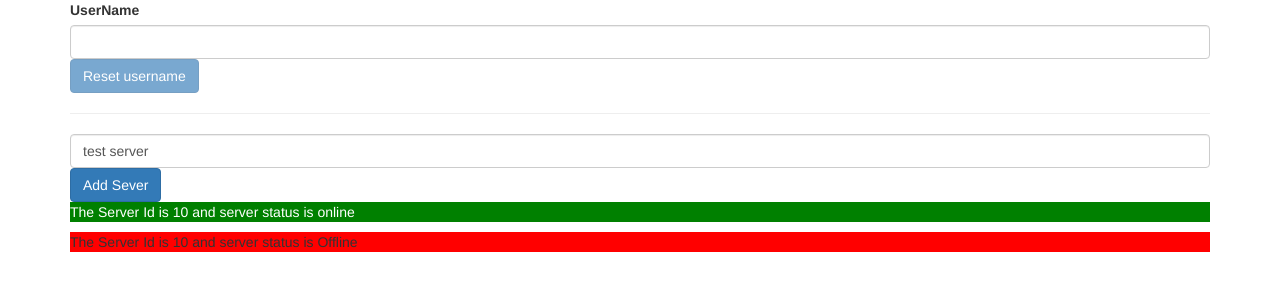
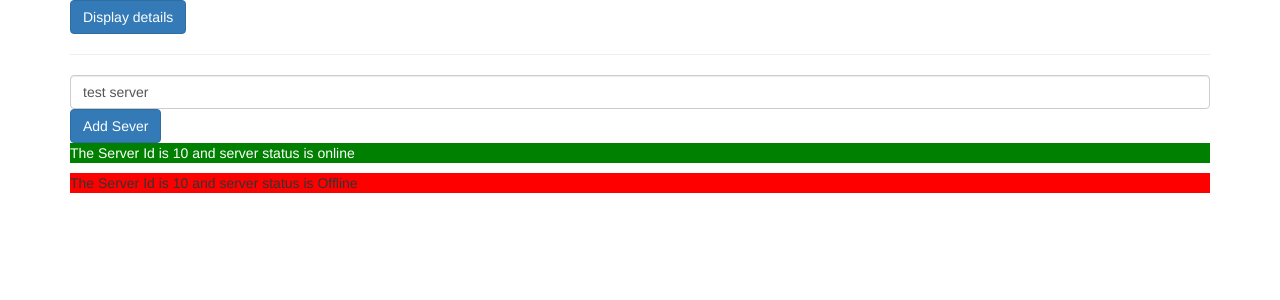
Before and after one commit to sravanreddy234/my-first-app, an Angular app: page / in a window 1280 px wide. Shown: the top 300 px of the page. Built offline with nearby package versions, Linux system fonts and the light colour scheme.

Commit message:
ngFor derivative
ngFor derivative

```diff
--- a/src/app/app.component.css
+++ b/src/app/app.component.css
@@ -1,3 +1,3 @@
-h3{
-    color: aqua;
+.white-text {
+    color : white;
 }
--- a/src/app/app.component.html
+++ b/src/app/app.component.html
@@ -1,11 +1,13 @@
 <div class="container">
   <div class="row">
     <div class="col-xs-12">
-      <label>UserName</label><input type = "text" class = "form-control" [(ngModel)] = "username">
-     <button class= "btn btn-primary" [disabled] = "username===''" (click) = "username=''">Reset username</button>
-      <p>{{ username }}</p>
-<hr>
-<app-servers></app-servers>
+      <button class="btn btn-primary" (click)="onToggleDetails()">Display details</button>
+      <p *ngIf="showSecret">'secret password = tuna'</p>
+      <div *ngFor="let logItem of log; let i = index" [ngStyle]="{'background-color': i >=4 ? 'blue' : 'transparent'}"
+        [ngClass]="{'white-text': i >= 4}"> {{ logItem}}
+      </div>
+      <hr>
+      <app-servers></app-servers>
     </div>
   </div>
 </div>
--- a/src/app/app.component.ts
+++ b/src/app/app.component.ts
@@ -7,5 +7,10 @@ import { Component } from '@angular/core';
   styles: ['h3{color: green;}']
 })
 export class AppComponent {
-  username = "";
+  showSecret = false;
+  log = [];
+  onToggleDetails(){
+    this.showSecret = !this.showSecret;
+    this.log.push(new Date());
+  }
 }
--- a/src/app/servers/servers.component.html
+++ b/src/app/servers/servers.component.html
@@ -4,5 +4,4 @@
 <!-- <p> {{ serverName }}</p> -->
 <!-- <p> {{ serverCreatingStatus }}</p> -->
 <p *ngIf = "serverCreated"> server is created and server name is {{ serverName}}</p>
-<app-server></app-server>
-<app-server></app-server>
+<app-server *ngFor="let server of servers"></app-server>
--- a/src/app/servers/servers.component.ts
+++ b/src/app/servers/servers.component.ts
@@ -10,6 +10,7 @@ export class ServersComponent implements OnInit {
     serverCreatingStatus = "No Server is created";
     serverName = "test server";
     serverCreated = false;
+    servers = ['Testserver', 'Testserver 2']
   constructor() {
     setTimeout(() => {
       this.allowNewServer = false;
@@ -19,6 +20,7 @@ export class ServersComponent implements OnInit {
   }
   onCreateServer(){
     this.serverCreated = true;
+    this.servers.push(this.serverName);
     this.serverCreatingStatus = "Server is Created "+this.serverName;
   }
 
```
